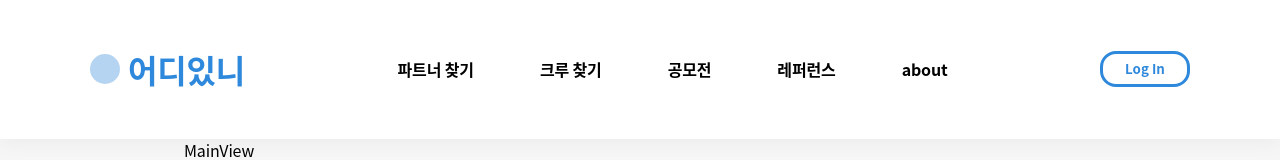
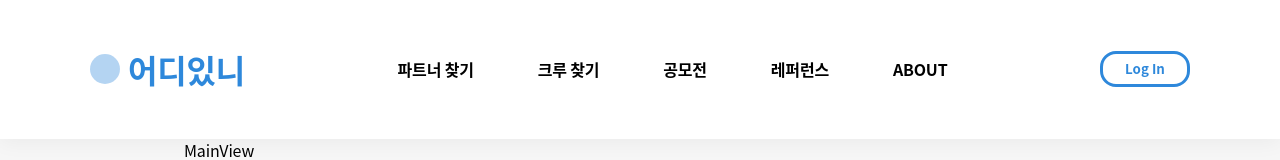
Before and after one commit to Double-Slash/5th-mini-team1-web, a Vue app in the folder front/: page / in a window 1280 px wide. Shown: the top 160 px of the page. Built offline with nearby package versions, Linux system fonts and the light colour scheme.

Commit message:
[추가]: router active시 글씨 색상 변경 클래스 추가 AppHeader.vue

```diff
--- a/front/src/components/AppHeader.vue
+++ b/front/src/components/AppHeader.vue
@@ -10,7 +10,7 @@
         <router-link to="/crew">크루 찾기</router-link>
         <router-link to="/contest">공모전</router-link>
         <router-link to="/reference">레퍼런스</router-link>
-        <router-link to="/about">about</router-link>
+        <router-link to="/about">ABOUT</router-link>
       </nav>
       <aside>
         <ul v-if="userInfo">
@@ -73,6 +73,10 @@ header {
   opacity: 0.36;
   border-radius: 20px;
   background-color: #2e88db;
+}
+/* 라우터 활성화시 */
+.router-link-exact-active {
+  color:#2e88db;
 }
 
 h1 {
```
